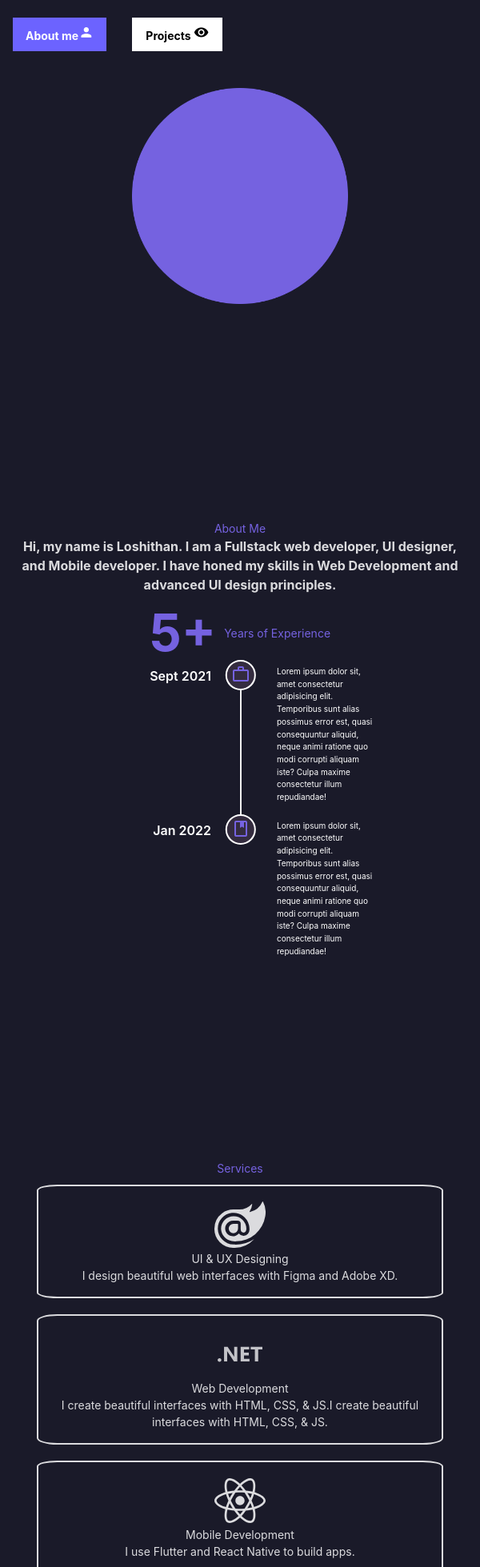
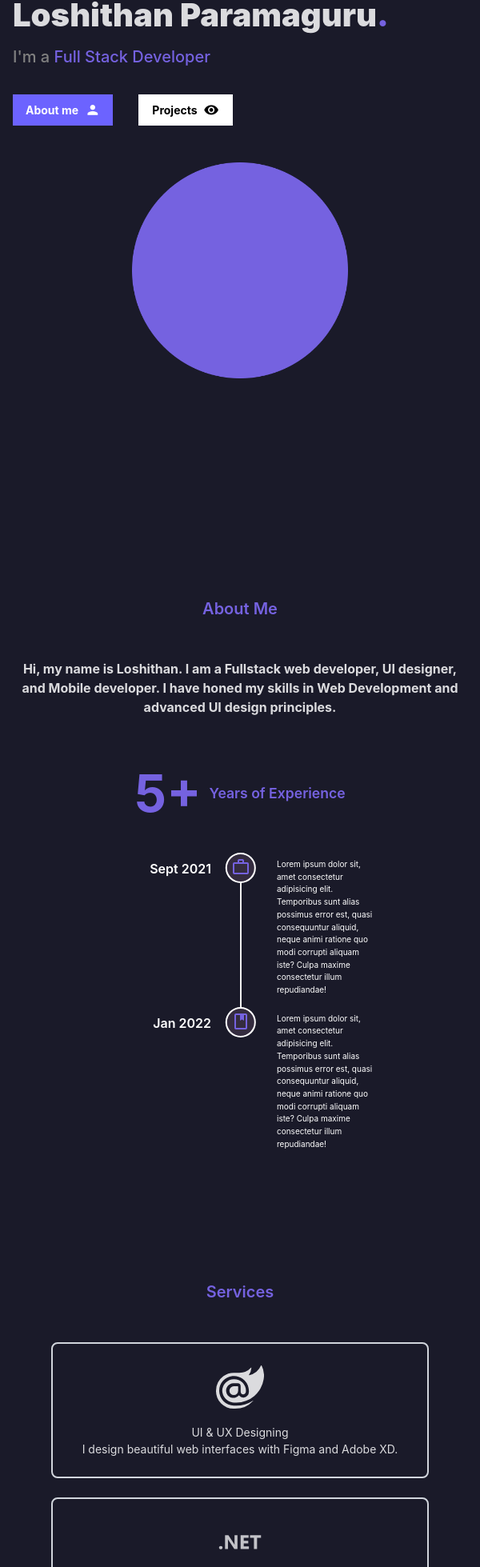
Before and after one commit to loshithan/Personal_portfolio, a React (Vite) app: page / in a window 600 px wide. Shown: the part 294-2253 px from the top of the page at 80% size. Built offline with nearby package versions, Linux system fonts and the light colour scheme.

Commit message:
responsiveness modified

```diff
--- a/src/App.css
+++ b/src/App.css
@@ -60,6 +60,12 @@ Content{
   section{
     padding: 0 !important;
     overflow-x: hidden !important;
+    padding-top: 6rem !important;
+  }
+  section h2{
+    font-size: 1.25rem !important;
+    font-weight: 600 !important;
+
   }
 
 }
--- a/src/components/About/About.jsx
+++ b/src/components/About/About.jsx
@@ -4,7 +4,7 @@ import "./about.css";
 import { Row, Col, Button } from "antd";
 import { motion, stagger } from "framer-motion";
 import { ClockCircleOutlined } from "@ant-design/icons";
-import { Timeline,Popover } from "antd";
+import { Timeline, Popover } from "antd";
 import TimelineWithPopover from "./TimelineWithPopover";
 export default function About() {
   return (
@@ -16,9 +16,7 @@ export default function About() {
         // height: "100vh", // Ensure it takes full viewport height
       }}
     >
-      <h2 className="about-me">
-        About Me
-      </h2>
+      <h2 className="about-me">About Me</h2>
       <div
         className="about-content"
         style={{
@@ -46,39 +44,14 @@ export default function About() {
           }}
         >
           <p style={{ fontSize: "4rem", fontWeight: "bolder" }}>5+</p>{" "}
-          <h2>Years of Experience</h2>
+          <p style={{ fontSize: "1.1rem", fontWeight: 600 }} className=" font">
+            Years of Experience
+          </p>
         </div>
-        <div>
-        {/* <Timeline
-        style={{color:'white'}}
-        mode={"left"}
-        items={[
-          {
-            label: 'Sept 2021',
-            children:  <Popover content={<div>
-              <p>Content</p>
-              <p>Content</p>
-            </div>} title="Title">
-            <Button type="primary">Hover me</Button>
-          </Popover>,
-          },
-          {
-            label: 'Jan 2022',
-            children: 'Solve initial network problems',
-          },
-          { label: 'Nov 2023',
-            children: 'Technical testing',
-          },
-          {
-            label: 'Aug 2024',
-            children: 'Network problems being solved',
-          },
-        ]}
-      /> */}
-      <TimelineWithPopover/>
+        <div className=" relative w-full min-h-[70vh]">
+          <TimelineWithPopover />
+        </div>
       </div>
-      </div>
-
     </section>
   );
 }
--- a/src/components/About/TimelineWithPopover.jsx
+++ b/src/components/About/TimelineWithPopover.jsx
@@ -1,6 +1,7 @@
 import React, { useEffect, useRef, useState } from "react";
 import { Timeline, Popover, Button } from "antd";
 import { BookOutlined } from "@ant-design/icons";
+import { div } from "motion/react-client";
 
 const TimelineWithPopover = () => {
   const timelineItems = [
@@ -37,11 +38,13 @@ const TimelineWithPopover = () => {
   ];
 
   return (
+    <div className=" absolute left-1/2 transform -translate-x-1/2 mt-10">
     <Timeline
       style={{ color: "white", width: "20rem" }}
       mode="left"
       items={timelineItems}
     />
+    </div>
   );
 };
 
--- a/src/components/About/about.css
+++ b/src/components/About/about.css
@@ -20,6 +20,7 @@
  }
  .about-text2{
     color: var(--primary-color);
+    padding-top: 3rem;
 
  }
  .icon-circle{
--- a/src/components/Hero/Hero.jsx
+++ b/src/components/Hero/Hero.jsx
@@ -272,7 +272,7 @@
 // }
 import React, { useRef } from "react";
 import "./hero.css";
-import { Row, Col,Grid } from "antd";
+import { Row, Col, Grid } from "antd";
 import { motion, useInView } from "framer-motion";
 const { useBreakpoint } = Grid;
 
@@ -373,9 +373,12 @@ const variant = {
   };
 
   return (
-    <section className="hero-section" style={{ padding: "4rem 2rem", textAlign: "left" }}>
+    <section
+      className="hero-section"
+      style={{ padding: "4rem 2rem", textAlign: "left" }}
+    >
       <Row align="middle" gutter={[16, 16]} justify="center">
-        <Col xs={24} md={12} ref={ref}>
+        <Col xs={24} md={24} lg={12} ref={ref}>
           <motion.h2
             variants={variant}
             transition={transition}
@@ -409,7 +412,7 @@ const variant = {
           <div style={{ marginTop: "2rem" }}>
             <Row gutter={16} style={{ marginLeft: "-16px" }}>
               <motion.button
-                size={screens.sm?"small":"large"}
+                size={screens.sm ? "small" : "large"}
                 style={{
                   margin: "0 1rem",
                   padding: "0.5rem 1rem",
@@ -430,14 +433,16 @@ const variant = {
                     variants={firstTextVariant}
                     style={{ margin: 0, fontWeight: 700 }}
                   >
+                    <div className="flex items-center gap-2">
                       About me
                       <motion.span
                         variants={firstTextVariant}
                         style={{ fontSize: "1.2rem" }}
-                      className=" material-icons "
+                        className="material-icons"
                       >
                         person
                       </motion.span>
+                    </div>
                   </motion.p>
 
                   <motion.p
@@ -446,6 +451,7 @@ const variant = {
                     style={{ margin: 0, fontWeight: 700 }}
                     className="absolute top-0 left-0 "
                   >
+                    <div className="flex items-center gap-2">
                       About me
                       <motion.span
                         variants={secondTextVariant}
@@ -455,6 +461,7 @@ const variant = {
                       >
                         person
                       </motion.span>
+                    </div>
                   </motion.p>
                 </div>
               </motion.button>
@@ -480,6 +487,7 @@ const variant = {
                     style={{ margin: 0, fontWeight: 700 }}
                     variants={firstTextVariant}
                   >
+                    <div className="flex items-center gap-2">
                       Projects{" "}
                       <motion.span
                         class="material-icons"
@@ -488,6 +496,7 @@ const variant = {
                       >
                         visibility
                       </motion.span>
+                    </div>
                   </motion.p>
                   <motion.p
                     style={{ margin: 0, fontWeight: 700 }}
@@ -495,6 +504,7 @@ const variant = {
                     className="absolute top-0 left-0 "
                     variants={secondTextVariant}
                   >
+                    <div className="flex items-center gap-2">
                       Projects{" "}
                       <motion.span
                         class="material-icons "
@@ -504,13 +514,19 @@ const variant = {
                       >
                         visibility
                       </motion.span>
+                    </div>
                   </motion.p>
                 </div>
               </motion.button>
             </Row>
           </div>
         </Col>
-        <Col xs={24} md={12} style={{ display: "flex", justifyContent: "center" }}>
+        <Col
+          xs={24}
+          md={24}
+          lg={12}
+          style={{ display: "flex", justifyContent: "center" }}
+        >
           <motion.img
             src="/assets/circle.png"
             alt="circle"
--- a/src/components/Projects/Projects.jsx
+++ b/src/components/Projects/Projects.jsx
@@ -30,7 +30,7 @@ export default function Projects() {
   ];
   const screens = useBreakpoint();
    // Group projects into slides of 3 items each
-   const projectChunks =screens.xs? chunkArray(projects, 1):chunkArray(projects, 3);
+   const projectChunks =screens.lg?chunkArray(projects, 3): screens.md?chunkArray(projects, 2): screens.sm? chunkArray(projects, 2):chunkArray(projects, 1);
 
   return (
     <section id="projects" style={{ padding: '4rem 2rem' }}>
--- a/src/components/Projects/project.css
+++ b/src/components/Projects/project.css
@@ -49,4 +49,11 @@
     .ant-carousel .slick-next {
       right: -30px; /* Moves it further right */
     }
+
   }
+  @media (min-width: 576px) and (max-width: 997px) {
+    .project-box {
+      max-width: 350px !important;
+
+    }
+  }
--- a/src/components/Services/Services.jsx
+++ b/src/components/Services/Services.jsx
@@ -41,7 +41,7 @@ export default function Services() {
   return (
     <section id="services" style={{ padding: "4rem 2rem" }}>
       <h2 className="service-title">Services</h2>
-      <div
+      {/* <div
         style={{
           display: "flex",
           justifyContent: "center",
@@ -69,6 +69,18 @@ export default function Services() {
             <p>{service.description}</p>
           </div>
         ))}
+      </div> */}
+       <div className="grid grid-cols-1 sm:grid-cols-2 md:grid-cols-3 gap-6 max-w-6xl mx-auto">
+        {services.map((service, index) => (
+          <div
+            key={index}
+            className="flex flex-col items-center justify-center border-2 border-gray-300 p-6 rounded-lg transition duration-300 hover:shadow-lg hover:border-blue-500"
+          >
+            <div className="text-6xl mb-4">{service.icon}</div>
+            <h3 >{service.title}</h3>
+            <p >{service.description}</p>
+          </div>
+        ))}
       </div>
     </section>
   );
--- a/src/components/Services/service.css
+++ b/src/components/Services/service.css
@@ -2,8 +2,7 @@
   color: var(--primary-color);
 }
 @media screen and (max-width: 767px) {
-  .service-box {
-    width: 100% !important;
-    margin: 10px 30px !important;
+  #services {
+  padding: 0 3rem !important;
   }
 }
--- a/src/index.css
+++ b/src/index.css
@@ -62,6 +62,12 @@ button:focus,
 button:focus-visible {
   outline: 4px auto -webkit-focus-ring-color;
 }
+section h2{
+  font-size: 1.25rem;
+  font-weight: 600;
+  margin-bottom: 3rem;
+
+}
 
 @media (prefers-color-scheme: light) {
   :root {
```
Also changed, not shown: src/components/Contact/Contact.jsx (+13 -8 lines). Lines whose indentation alone changed are shown as unchanged.
